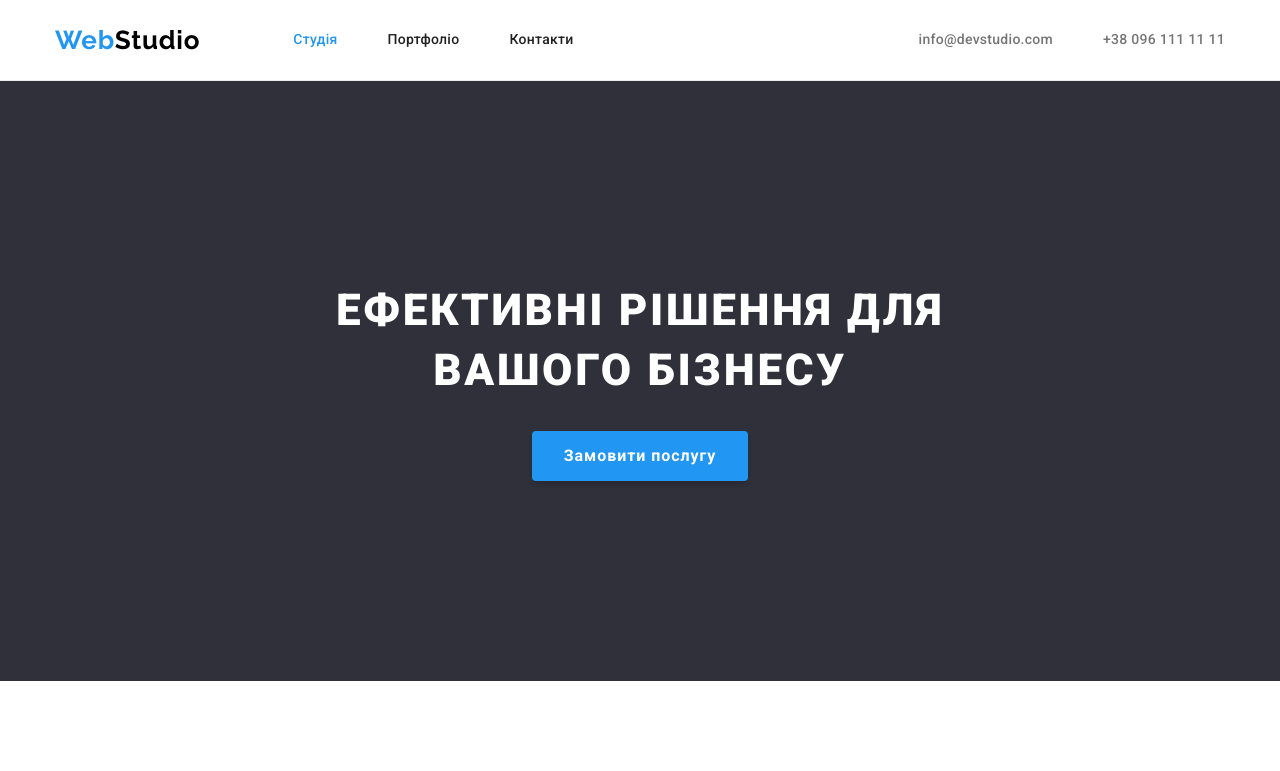
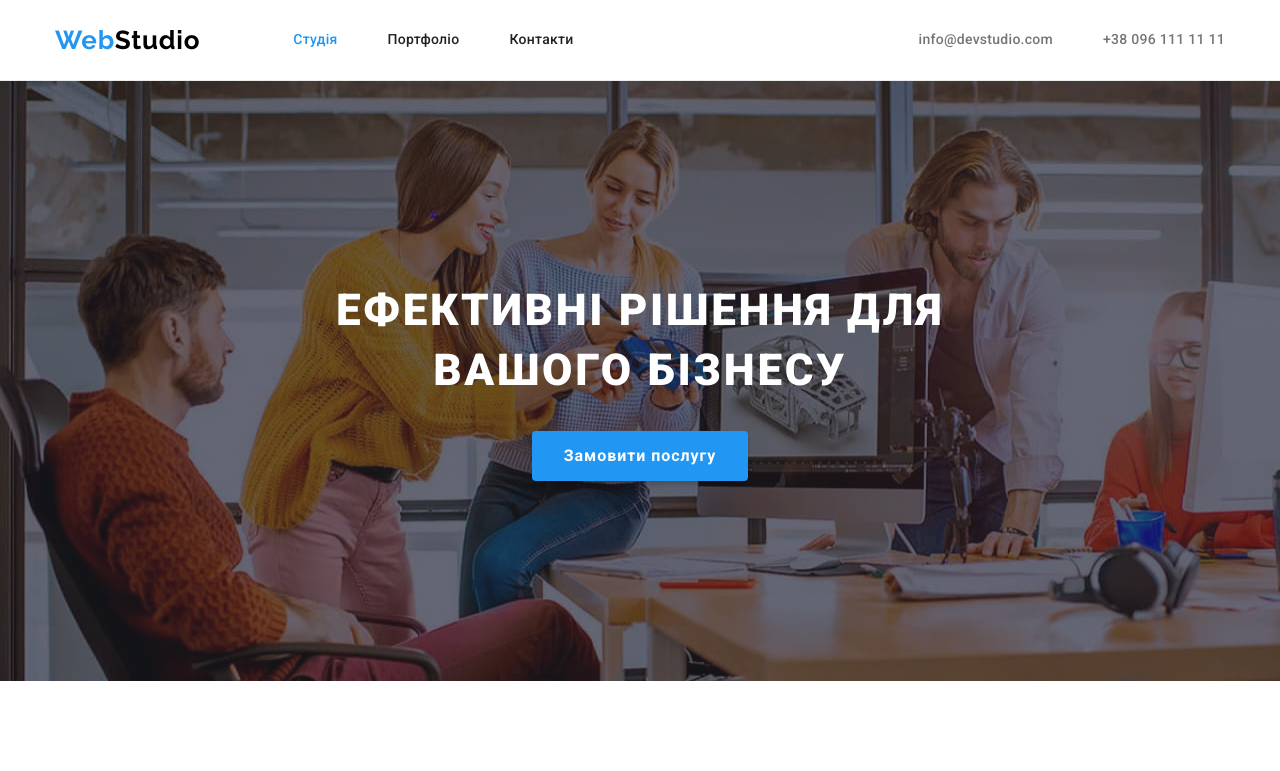
Before and after one commit to KP-Svitlana/goit-markup-hw-08, a plain HTML site: page index.html in a window 1280 px wide. Shown: the top 771 px of the page. Drawn offline with nearby package versions, Linux system fonts and the light colour scheme.

Commit message:
add hero background

```diff
--- a/css/styles.css
+++ b/css/styles.css
@@ -7,7 +7,7 @@
 
 body {
   color: var(--main-color);
-  font-family: 'Roboto', sans-serif;
+  font-family: "Roboto", sans-serif;
   font-size: 14px;
 }
 
@@ -55,7 +55,7 @@ body {
 
   color: var(--brand-color);
   text-decoration: none;
-  font-family: 'Raleway', sans-serif;
+  font-family: "Raleway", sans-serif;
   font-weight: 700;
   font-size: 26px;
   line-height: 1.19;
@@ -143,6 +143,12 @@ body {
   padding-bottom: 200px;
 
   background-color: #2f303a;
+  background-image: linear-gradient(
+      rgba(47, 48, 58, 0.4),
+      rgba(47, 48, 58, 0.4)
+    ),
+    url(../imges/hero_img.jpg);
+  background-size: 1600px;
 }
 
 .hero-title {
@@ -164,7 +170,7 @@ body {
 .hero-btn {
   padding: 10px 32px;
 
-  font-family: 'Roboto', sans-serif;
+  font-family: "Roboto", sans-serif;
   font-weight: 700;
   font-size: 16px;
   line-height: 1.88;
@@ -306,7 +312,7 @@ img {
 
 .footer-text,
 .footer-link {
-  font-family: 'Roboto';
+  font-family: "Roboto";
   font-weight: 400;
   text-decoration: none;
   line-height: 1.71;
@@ -345,7 +351,7 @@ img {
 .portfolio-btn {
   padding: 6px 22px;
 
-  font-family: 'Roboto', sans-serif;
+  font-family: "Roboto", sans-serif;
   font-weight: 500;
   font-size: 16px;
   line-height: 1.62;
```
Also changed, not shown: imges/hero_img.jpg (added).
